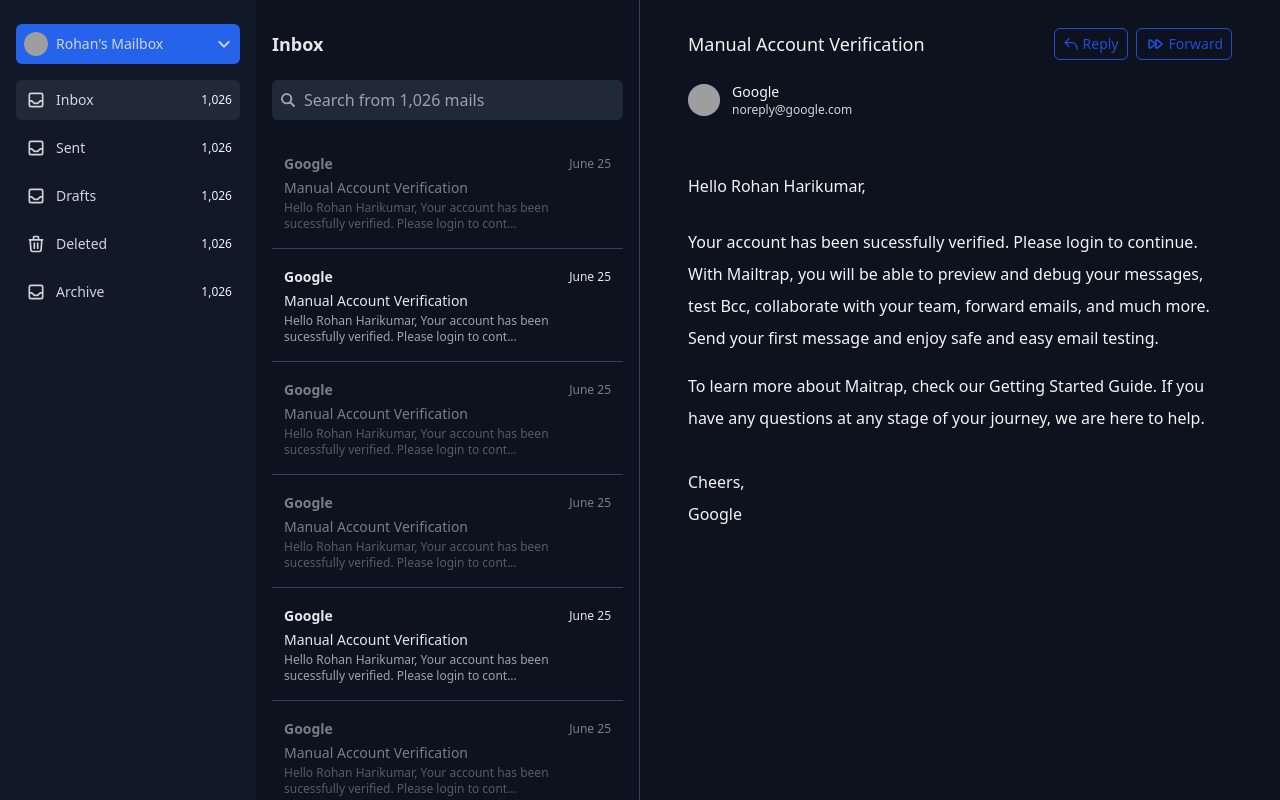
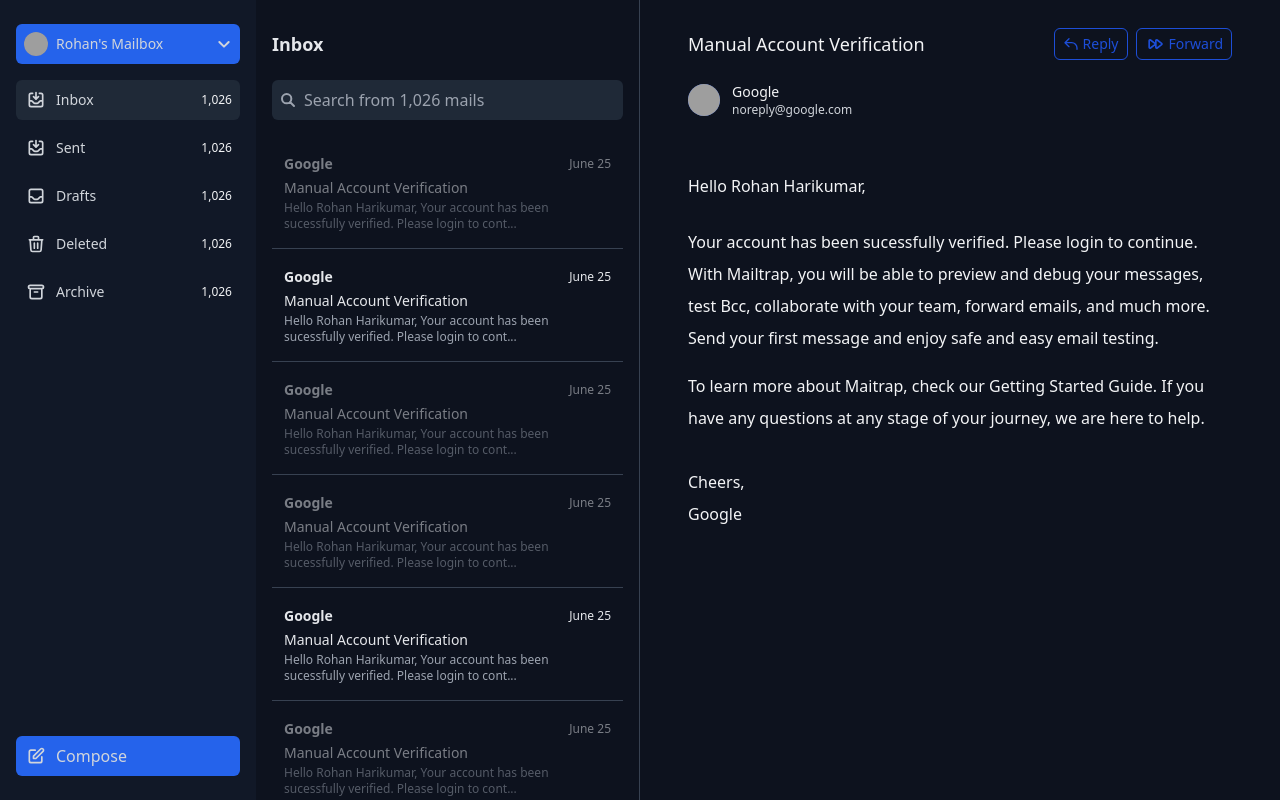
Before and after one commit to rohanharikr/mailman, a React (Create React App) app: page / in a window 1280 px wide. Built offline with nearby package versions, Linux system fonts and the light colour scheme; grey boxes are pictures that could not be loaded.

Commit message:
Update Icons

```diff
--- a/src/components/Sidebar.tsx
+++ b/src/components/Sidebar.tsx
@@ -2,7 +2,7 @@
 
 const Sidebar = () => {
 	return(
-		<aside className="py-6 px-4 h-screen w-64 bg-gray-900 text-gray-300">
+		<aside className="flex flex-col py-6 px-4 h-screen w-64 bg-gray-900 text-gray-300">
 			<button className="w-full h-10 px-2 flex items-center text-left rounded-md text-sm bg-blue-600">
 				<div className="flex -space-x-1 overflow-hidden">
   					<img className="inline-block h-6 w-6 rounded-full bg-blue-700" src="https://nordicapis.com/wp-content/uploads/Profile-shot-recent.jpg" alt="avatar" />
@@ -12,12 +12,12 @@
   					<path strokeLinecap="round" strokeLinejoin="round" strokeWidth={3} d="M19 9l-7 7-7-7" />
 				</svg>
 			</button>
-			<ul className="mt-4 text-sm space-y-2">
+			<ul className="flex-1 mt-4 text-sm space-y-2">
 				<li>
 					<button className="py-2 px-2 w-full flex items-center rounded-md text-left bg-gray-800">
 						<span className="h-6 w-6 inline-flex items-center justify-center">
 							<svg xmlns="http://www.w3.org/2000/svg" fill="none" viewBox="0 0 24 24" stroke="currentColor" className="h-5">
-		  						<path strokeLinecap="round" strokeLinejoin="round" strokeWidth={2} d="M20 13V6a2 2 0 00-2-2H6a2 2 0 00-2 2v7m16 0v5a2 2 0 01-2 2H6a2 2 0 01-2-2v-5m16 0h-2.586a1 1 0 00-.707.293l-2.414 2.414a1 1 0 01-.707.293h-3.172a1 1 0 01-.707-.293l-2.414-2.414A1 1 0 006.586 13H4" />
+		  						<path strokeLinecap="round" strokeLinejoin="round" strokeWidth={2} d="M8 4H6a2 2 0 00-2 2v12a2 2 0 002 2h12a2 2 0 002-2V6a2 2 0 00-2-2h-2m-4-1v8m0 0l3-3m-3 3L9 8m-5 5h2.586a1 1 0 01.707.293l2.414 2.414a1 1 0 00.707.293h3.172a1 1 0 00.707-.293l2.414-2.414a1 1 0 01.707-.293H20" />
 							</svg>
 						</span>
 						<span className="ml-2">Inbox</span>
@@ -28,7 +28,7 @@
 					<button className="py-2 px-2 w-full flex items-center rounded-md text-left hover:bg-gray-800">
 						<span className="h-6 w-6 inline-flex items-center justify-center">
 							<svg xmlns="http://www.w3.org/2000/svg" fill="none" viewBox="0 0 24 24" stroke="currentColor" className="h-5">
-		  						<path strokeLinecap="round" strokeLinejoin="round" strokeWidth={2} d="M20 13V6a2 2 0 00-2-2H6a2 2 0 00-2 2v7m16 0v5a2 2 0 01-2 2H6a2 2 0 01-2-2v-5m16 0h-2.586a1 1 0 00-.707.293l-2.414 2.414a1 1 0 01-.707.293h-3.172a1 1 0 01-.707-.293l-2.414-2.414A1 1 0 006.586 13H4" />
+		  						<path strokeLinecap="round" strokeLinejoin="round" strokeWidth={2} d="M8 4H6a2 2 0 00-2 2v12a2 2 0 002 2h12a2 2 0 002-2V6a2 2 0 00-2-2h-2m-4-1v8m0 0l3-3m-3 3L9 8m-5 5h2.586a1 1 0 01.707.293l2.414 2.414a1 1 0 00.707.293h3.172a1 1 0 00.707-.293l2.414-2.414a1 1 0 01.707-.293H20" />
 							</svg>
 						</span>
 						<span className="ml-2">Sent</span>
@@ -61,7 +61,7 @@
 					<button className="py-2 px-2 w-full flex items-center rounded-md text-left hover:bg-gray-800">
 						<span className="h-6 w-6 inline-flex items-center justify-center">
 							<svg xmlns="http://www.w3.org/2000/svg" fill="none" viewBox="0 0 24 24" stroke="currentColor" className="h-5">
-		  						<path strokeLinecap="round" strokeLinejoin="round" strokeWidth={2} d="M20 13V6a2 2 0 00-2-2H6a2 2 0 00-2 2v7m16 0v5a2 2 0 01-2 2H6a2 2 0 01-2-2v-5m16 0h-2.586a1 1 0 00-.707.293l-2.414 2.414a1 1 0 01-.707.293h-3.172a1 1 0 01-.707-.293l-2.414-2.414A1 1 0 006.586 13H4" />
+		  						<path strokeLinecap="round" strokeLinejoin="round" strokeWidth={2} d="M5 8h14M5 8a2 2 0 110-4h14a2 2 0 110 4M5 8v10a2 2 0 002 2h10a2 2 0 002-2V8m-9 4h4" />
 							</svg>
 						</span>
 						<span className="ml-2">Archive</span>
@@ -69,6 +69,14 @@
 					</button>
 				</li>
 			</ul>
+			<button className="py-2 px-2 w-full flex items-center rounded-md text-left bg-blue-600">
+				<span className="h-6 w-6 inline-flex items-center justify-center">
+					<svg xmlns="http://www.w3.org/2000/svg" fill="none" viewBox="0 0 24 24" stroke="currentColor" className="h-5">
+  						<path strokeLinecap="round" strokeLinejoin="round" strokeWidth={2} d="M11 5H6a2 2 0 00-2 2v11a2 2 0 002 2h11a2 2 0 002-2v-5m-1.414-9.414a2 2 0 112.828 2.828L11.828 15H9v-2.828l8.586-8.586z" />
+					</svg>
+				</span>
+				<span className="ml-2">Compose</span>
+			</button>
 		</aside>
 	);
 }
```
